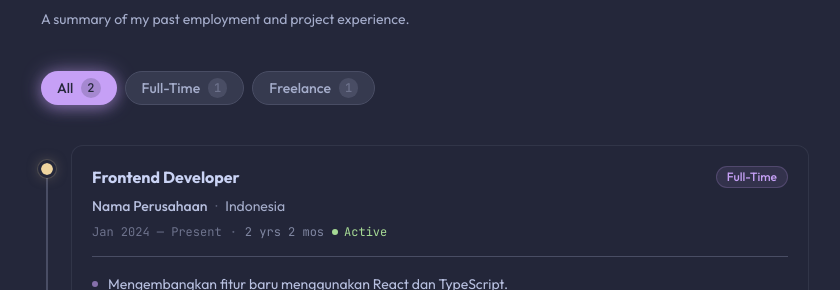
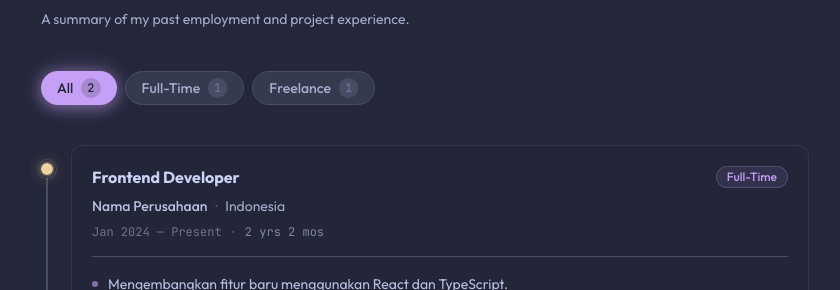
Before and after one commit to azrilpramudia/personal-website, a Next.js app: page / in a window 1280 px wide. Shown: the part 2230-2520 px from the top of the page, without its empty margins (215-1055 px from the left). Built offline with nearby package versions, Linux system fonts and the light colour scheme.

Commit message:
feat: add animate ping & pulso for dot

```diff
--- a/src/components/sections/Experience.tsx
+++ b/src/components/sections/Experience.tsx
@@ -154,6 +154,12 @@ function ExperienceItem({
               : undefined,
           }}
         />
+        {isPresent && (
+          <span
+            className="absolute inset-0 rounded-full bg-macchiato-yellow/40 animate-ping"
+            style={{ width: DOT_SIZE, height: DOT_SIZE }}
+          />
+        )}
       </div>
 
       {/* Card — fadeUp animation hanya pada card */}
@@ -209,12 +215,6 @@ function ExperienceItem({
           </span>
           <span className="text-macchiato-surface2">·</span>
           <span className="text-macchiato-overlay1">{duration}</span>
-          {isPresent && (
-            <span className="inline-flex items-center gap-1.5 text-macchiato-green">
-              <span className="size-1.5 rounded-full bg-macchiato-green" />
-              Active
-            </span>
-          )}
         </div>
 
         <div className="h-px bg-macchiato-surface1 mb-4" />
```
